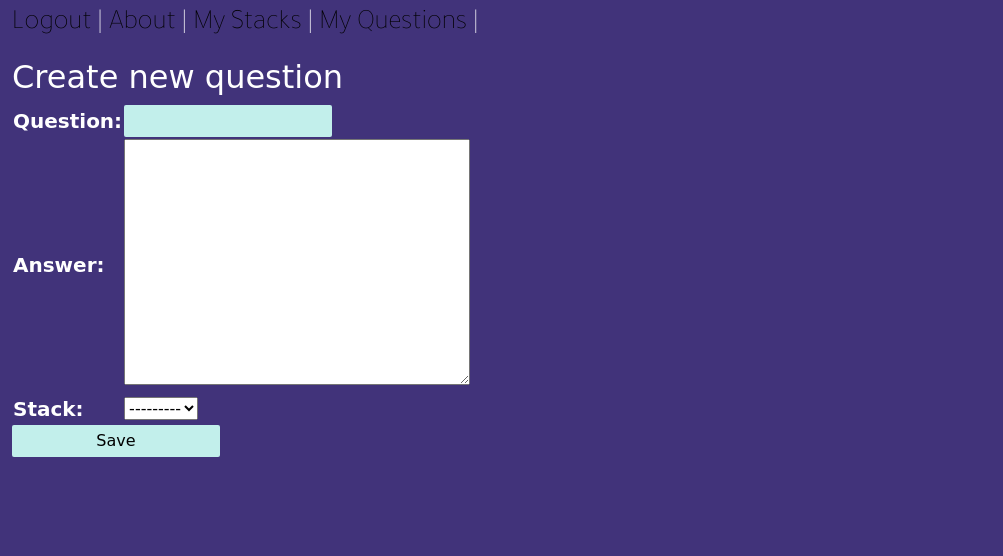
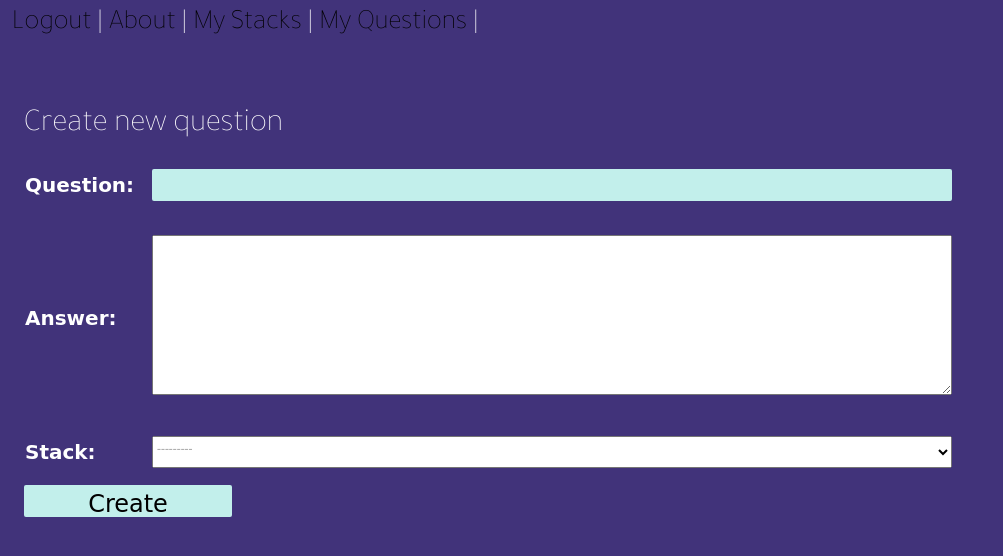
Before and after one commit to sabinaTT/talk-the-walk, a Django app: page /questions/create/ in a window 1280 px wide. Shown: the top 556 px of the page, without its empty margins (0-1003 px from the left). Run offline with Django 4.2, Linux system fonts and the light colour scheme; the visitor is signed in with stand-in values (Sample User, id 1); data that the repository does not hold is empty; some web fonts are replaced.

Commit message:
style question_form template

```diff
--- a/main_app/static/styles/styles.css
+++ b/main_app/static/styles/styles.css
@@ -166,6 +166,28 @@ label {
     font-family: 'Tajawal', sans-serif;
     font-size: 1rem;
 }
+#id_the_question {
+    font-family: 'Tajawal', sans-serif;
+    width: 50rem;
+    height: 2rem;
+    margin: 1rem;
+}
+#id_answer {
+    font-family: 'Tajawal', sans-serif;
+    width: 50rem;
+    height: 10rem;
+    margin: 1rem;
+}
+#id_stack {
+    font-family: 'Tajawal', sans-serif;
+    width: 50rem;
+    height: 2rem;
+    margin: 1rem;
+}
+#h2-create-question {
+    font-family: 'Tajawal', sans-serif;
+}
+
 /*
 a:link, a:visited, a:hover, a:active {
     color: white;
--- a/main_app/templates/question_form.html
+++ b/main_app/templates/question_form.html
@@ -2,14 +2,35 @@
 
 {% block body %}
 <div class="container-fluid">
-    <h2>Create new question</h2>
+    <br />
+    <br />
+    <div class="row flex row justify-content-center align-self-center">
+    <div class="row">
+        <div class="col-sm-12">
+            <h2 id='h2-create-question'>Create new question</h2>
+        </div>
+    </div>
+<div class="row">
+    <div class="col-sm-8">
     <form action="" method="post">
         {% csrf_token %}
+
         <table>
+            <div class="row">
+                <div class="col-sm-8">
             {{ form.as_table }}
+        </div>
+    </div>
         </table>
-        <input type="submit" value="Save">
+        <div class="row">
+            <div class="col-sm-12 ">
+        <input type="submit" value="Create" style='font-size: 1.5rem;'>
+    </div>
+    </div>
     </form>
+</div>
+</div>
+</div>
 </div>
 
 {% endblock %}
```
